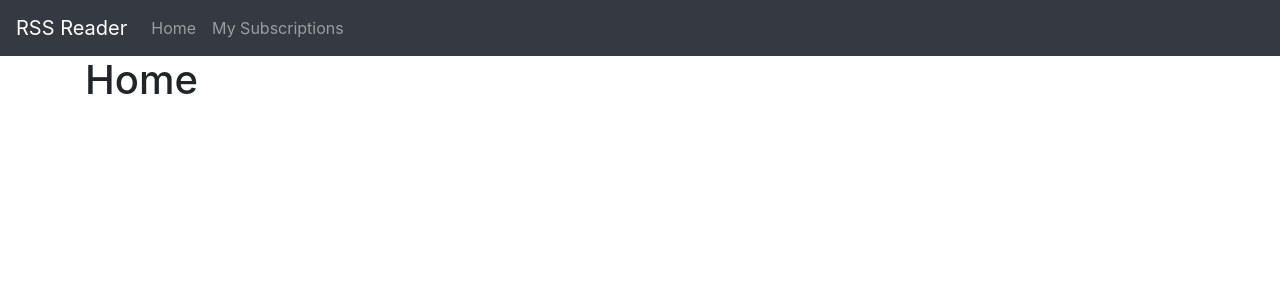
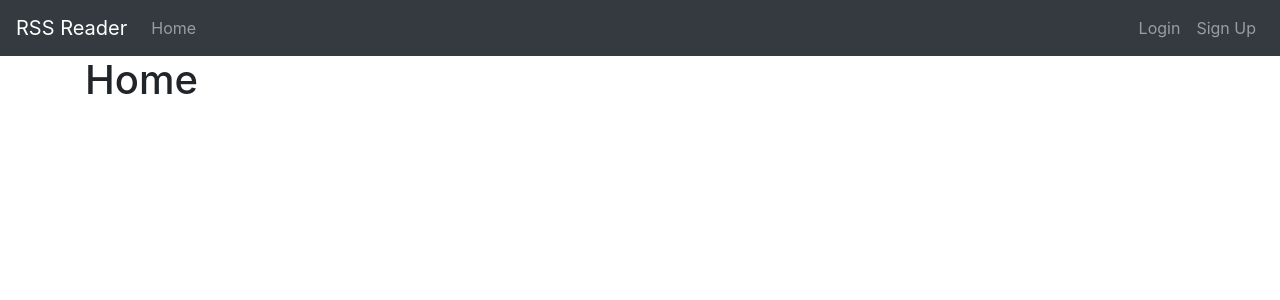
Before and after one commit to natarajan1993/RSS-reader-backstitch, a Django app: page / in a window 1280 px wide. Shown: the top 300 px of the page. Run offline with Django 3.2, Linux system fonts and the light colour scheme; some libraries are stand-ins or nearby versions.

Commit message:
Added Signup, Login and Logout views

```diff
--- a/rss_reader/main/templates/main/base.html
+++ b/rss_reader/main/templates/main/base.html
@@ -23,9 +23,29 @@
             <li class="nav-item">
               <a class="nav-link" href="{% url 'home' %}">Home</a>
             </li>
+            {% if user.is_authenticated %}
             <li class="nav-item">
               <a class="nav-link" href="{% url 'feeds' %}">My Subscriptions</a>
             </li>
+            {%endif%}
+          </ul>
+          <ul class="navbar-nav">
+            {% if user.is_authenticated %}
+              <p class="navbar-text">
+                Hello {{user.username}}
+              </p>
+              <li class="nav-item">
+                <a href="{% url 'logout' %}" class="nav-link">Logout</a>
+              </li>
+            {% else %}
+              <li class="nav-item">
+                <a href="{% url 'login' %}" class="nav-link">Login</a>
+              </li>
+              <li class="nav-item">
+                <a href="{% url 'signup' %}" class="nav-link">Sign Up</a>
+              </li>
+            {% endif %}
+          </ul>
         </div>
       </nav>
    {%block content%}
--- a/rss_reader/main/urls.py
+++ b/rss_reader/main/urls.py
@@ -1,13 +1,19 @@
 from django.urls import path, include
 from rest_framework import routers
+from django.contrib.auth import views as auth_views
 
 from . import views
 
 urlpatterns = [
     path('', views.home,name='home'),
+
     path('feeds/', views.get_feeds, name='feeds'),
     path('add_feed/', views.add_feed, name='add_feed'),
     path('update/<int:feed_id>', views.update_feed, name='update_feed'),
-    path('delete/<int:feed_id>', views.delete_feed, name='delete_feed')
-    # path('api/feeds', views.FeedAPIView.as_view(),name='api-feed'),
+    path('delete/<int:feed_id>', views.delete_feed, name='delete_feed'),
+
+    path('accounts/login/', auth_views.LoginView.as_view(),{'template_name':'login.html'}, name='login'),
+    path('accounts/logout/', auth_views.LogoutView.as_view(),{'next_page':'home'}, name='logout'),
+    path('accounts/signup/', views.signup_view, name="signup")
+
 ]
--- a/rss_reader/main/views.py
+++ b/rss_reader/main/views.py
@@ -1,5 +1,8 @@
 from django.shortcuts import render,redirect
 from django.http import HttpResponse
+from django.contrib.auth.decorators import login_required
+from django.contrib.auth import login, authenticate
+from django.contrib.auth.forms import UserCreationForm
 
 from rest_framework import generics
 
@@ -10,10 +13,12 @@ from .forms import *
 def home(request):
     return render(request,'main/home.html')
 
+@login_required(redirect_field_name='home')
 def get_feeds(request):
     queryset = Feed.objects.all()
     return render(request, 'main/feeds.html', {'feeds':queryset})
 
+@login_required(redirect_field_name='home')
 def add_feed(request):
     upload = FeedCreateForm()
     if request.method == 'POST':
@@ -26,6 +31,7 @@ def add_feed(request):
     else:
         return render(request, 'main/add_feed.html', {'add_feed':upload})
 
+@login_required(redirect_field_name='home')
 def update_feed(request, feed_id):
     try:
         feed = Feed.objects.get(id = int(feed_id))
@@ -37,6 +43,7 @@ def update_feed(request, feed_id):
        return redirect('feeds')
     return render(request, 'main/update_feed.html', {'update_feed':feed_form, 'feed':feed})
 
+@login_required(redirect_field_name='home')
 def delete_feed(request, feed_id):
     try:
         feed = Feed.objects.get(id = int(feed_id))
@@ -45,3 +52,14 @@ def delete_feed(request, feed_id):
 
     feed.delete()
     return redirect('feeds')
+
+def signup_view(request):
+    form = UserCreationForm(request.POST or None)
+    if form.is_valid():
+        form.save()
+        username = form.cleaned_data.get('username')
+        password = form.cleaned_data.get('password1')
+        user = authenticate(username=username, password=password)
+        login(request, user)
+        return redirect('home')
+    return render(request, 'main/signup.html', {'form': form})
--- a/rss_reader/rss_reader/settings.py
+++ b/rss_reader/rss_reader/settings.py
@@ -132,3 +132,6 @@ USE_TZ = True
 # https://docs.djangoproject.com/en/3.0/howto/static-files/
 
 STATIC_URL = '/static/'
+
+LOGIN_REDIRECT_URL = 'home'
+LOGOUT_REDIRECT_URL = 'login'
```
